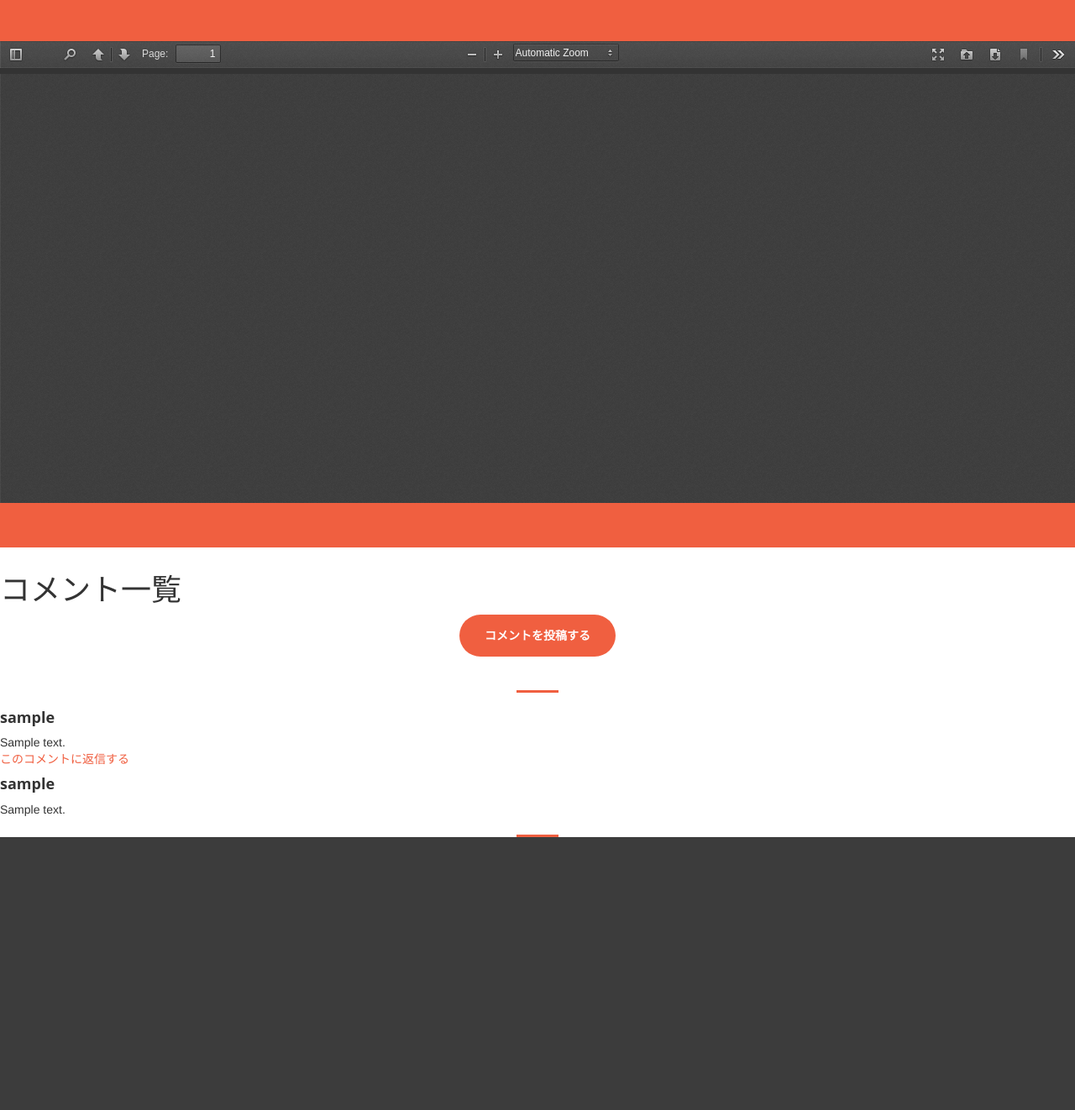
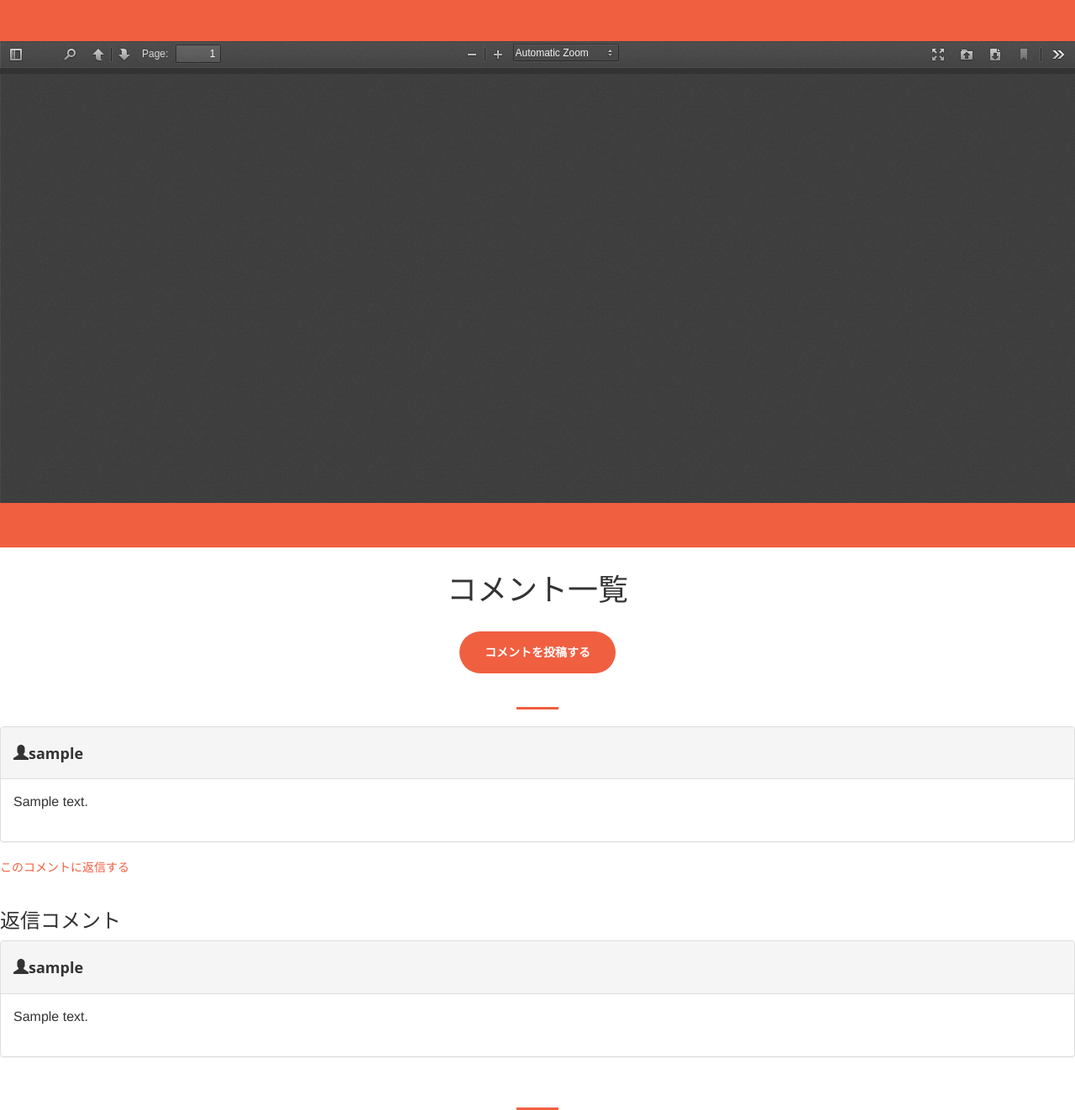
Before and after one commit to MasahiroKitazoe/nis_lab, a Rails app: page /reviews in a window 1280 px wide. Shown: the part 801-2123 px from the top of the page at 84% size. Before the commit the page ends 1798 px from the top, so only its background shows below. Run offline with Rails 7, Linux system fonts and the light colour scheme; tables that the repository leaves empty hold one stand-in row (values such as "Sample post"); style sheets or scripts are compiled from the project's sources; some libraries are stand-ins or nearby versions; some web fonts are replaced.

Commit message:
コメントのUI改善

```diff
--- a/app/assets/stylesheets/creative.css
+++ b/app/assets/stylesheets/creative.css
@@ -474,3 +474,9 @@ img::-moz-selection {
 body {
     webkit-tap-highlight-color: #222;
 }
+
+@font-face {
+  font-family: 'Glyphicons Halflings';
+  src: url('/assets/glyphicons-halflings-regular.eot');
+  src: url('/assets/glyphicons-halflings-regular.eot?#iefix') format('embedded-opentype'), url('/assets/glyphicons-halflings-regular.woff') format('woff'), url('/assets/glyphicons-halflings-regular.ttf') format('truetype'), url('/assets/glyphicons-halflings-regular.svg#glyphicons-halflingsregular') format('svg');
+}
--- a/app/views/reviews/index.html.erb
+++ b/app/views/reviews/index.html.erb
@@ -13,8 +13,8 @@
 <iframe src="/pdfjs/web/viewer.html?file=script.pdf" style="border: 0" width="100%" height="550px" min-height="360px" frameborder="0" scrolling="no"></iframe>
 </div>
 
-<h1>コメント一覧</h1>
-
+<h1 style="text-align: center;">コメント一覧</h1>
+<br>
 <div style="text-align: center;">
 <a href="/reviews/new" class="btn btn-primary btn-xl">コメントを投稿する</a>
 </div>
@@ -23,13 +23,31 @@
 <hr>
 
 <% @reviews.each do |review| %>
-  <h4><b><%= review.nickname %></b></h4>
-  <%= review.comment %>
+  <div class="panel panel-default">
+    <div class="panel-heading">
+      <h4><i class="glyphicon glyphicon-user"></i><b><%= review.nickname %></b></h4>
+    </div>
+    <div class="panel-body">
+      <%= simple_format(review.comment) %>
+    </div>
+  </div>
+  <%= link_to 'このコメントに返信する', new_review_reply_path(review_id: review.id) %>
+  <br><br>
+
+  <% if review.replies.present? %>
+  <h3>返信コメント</h3>
+  <% end %>
+
+    <% review.replies.each do |reply| %>
+      <div class="panel panel-default">
+        <div class="panel-heading">
+          <h4><i class="glyphicon glyphicon-user"></i><b><%= reply.nickname %></b></h4>
+        </div>
+        <div class="panel-body">
+          <%= simple_format(reply.comment) %>
+        </div>
+      </div>
+    <% end %>
   <br>
-  <%= link_to 'このコメントに返信する', new_review_reply_path(review_id: review.id) %>
-    <% review.replies.each do |reply| %>
-      <h4><b><%= reply.nickname %></b></h4>
-      <%= reply.comment %>
-    <% end %>
   <hr>
 <% end %>
--- a/app/views/reviews/new.html.erb
+++ b/app/views/reviews/new.html.erb
@@ -14,10 +14,12 @@
 
 <%= form_for @review do |f| %>
   <%= f.label :ニックネーム %>
-  <%= f.text_field :nickname, placeholder: "ニックネームを記入してください" %>
+  <br>
+  <%= f.text_field :nickname, placeholder: "ニックネームを記入" %>
   <br>
   <%= f.label :コメント %>
-  <%= f.text_field :comment, placeholder: "コメントを記入してください" %>
+  <br>
+  <%= f.text_area :comment, placeholder: "コメントを記入", :size => "60x10" %>
   <br>
   <%= f.submit "投稿する" %>
 <% end %>
--- a/config/application.rb
+++ b/config/application.rb
@@ -22,5 +22,8 @@ module NisLab
 
     # Do not swallow errors in after_commit/after_rollback callbacks.
     config.active_record.raise_in_transactional_callbacks = true
+
+    config.assets.paths << "#{Rails}/vendor/assets/fonts"
+
   end
 end
```
Also changed, not shown: app/views/pages/index.html.erb (+7 -7 lines), app/views/replies/new.html.erb (+13 -4 lines), Gemfile, Gemfile.lock.
